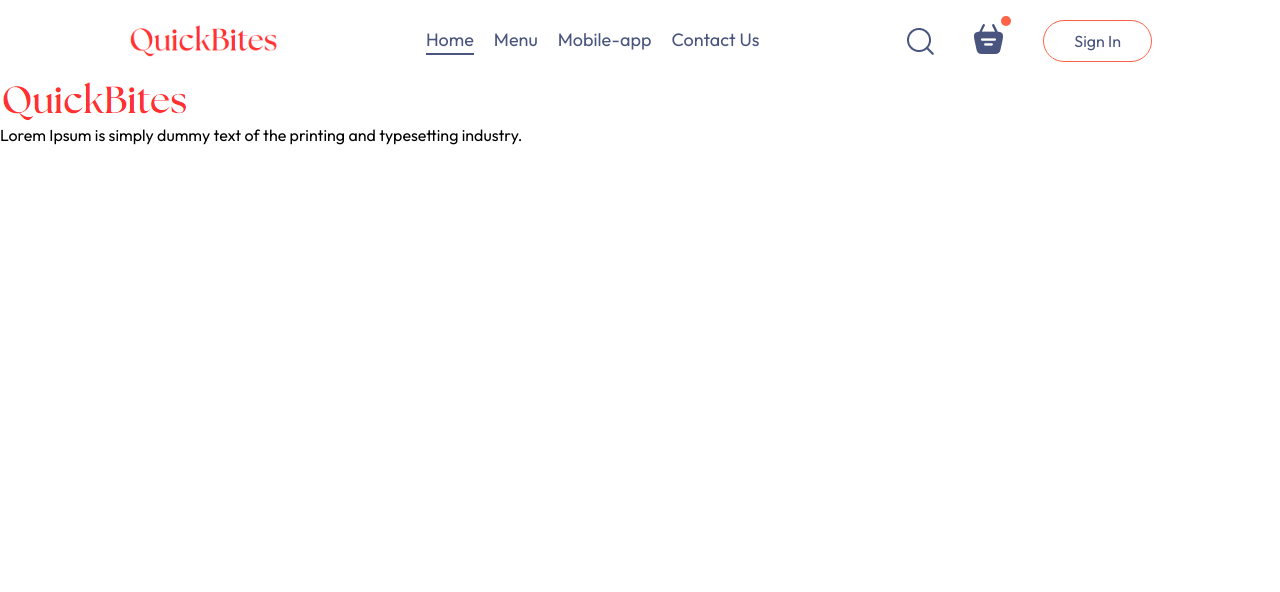
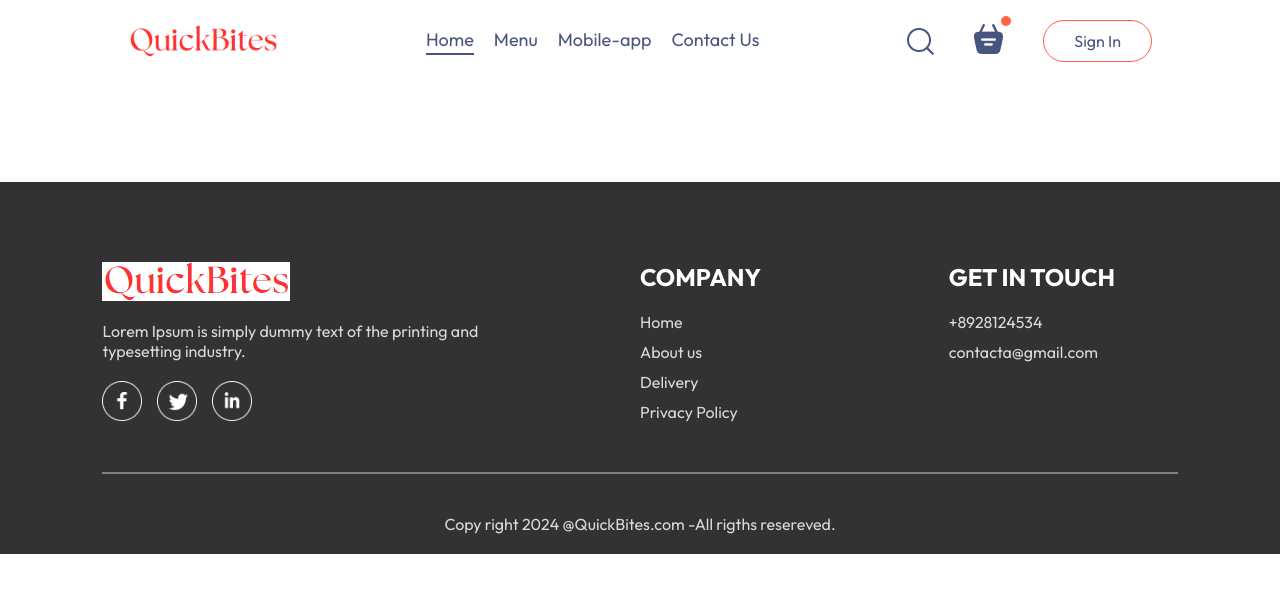
Before and after one commit to Tarun-032/Food-delivery-ecom, a React (Vite) app in the folder Frontend/: page /PlaceOrder in a window 1280 px wide. Shown: the top 592 px of the page. Built offline with nearby package versions, Linux system fonts and the light colour scheme.

Commit message:
1:59:10 tak

```diff
--- a/Frontend/src/Components/Footer/Footer.css
+++ b/Frontend/src/Components/Footer/Footer.css
@@ -0,0 +1,50 @@
+.footer{
+    color: #d9d9d9;
+    background-color: #323232;
+    display: flex;
+    flex-direction: column;
+    align-items: center;
+    gap: 20px;
+    padding: 20px 8vw;
+    padding-top: 80px;
+    margin-top: 100px;
+}
+
+.footer-content{
+    width: 100%;
+    display: grid;
+    grid-template-columns: 2fr 1fr 1fr;
+    gap: 80px;
+}
+
+.footer-content-left , .footer-content-right , .footer-content-center {
+    display: flex;
+    flex-direction: column;
+    align-items: start;
+    gap: 20px;
+}
+
+.footer-content-left  li, .footer-content-right li , .footer-content-center li {
+    list-style: none;
+    margin-bottom: 10px;
+    cursor: pointer;
+
+}
+
+.footer-content-left  h2 , .footer-content-right h2 , .footer-content-center h2 {
+    color: white;
+
+}
+
+.footer-social-icons img{
+    width: 40px;
+    margin-right: 15px;
+}
+
+.footer hr{
+    width: 100%;
+    height: 2px;
+    margin: 20px 0;
+    background-color: grey;
+    border: none;
+}
--- a/Frontend/src/Components/Footer/Footer.jsx
+++ b/Frontend/src/Components/Footer/Footer.jsx
@@ -16,12 +16,29 @@
                 </div>
             </div>
             <div className="footer-content-center">
+            <h2>COMPANY</h2>
+              <ul>
+                <li>Home</li>
+                <li>About us</li>
+                <li>Delivery</li>
+                <li>Privacy Policy</li>
+              </ul>
+
+
 
             </div>
             <div className="footer-content-right">
+            <h2>GET IN TOUCH</h2>
+              <ul>
+                <li>+8928124534</li>
+                <li>contacta@gmail.com</li>
+              </ul>
+
 
             </div>
        </div>
+       <hr />
+      <p className="footer-copyright">Copy right 2024 @QuickBites.com -All rigths resereved.</p>
     </div>
   )
 }
--- a/Frontend/src/pages/Home/Home.jsx
+++ b/Frontend/src/pages/Home/Home.jsx
@@ -13,6 +13,7 @@
       <Header/>
       <ExploreMenu category={category} setCategory={setCategory}/>
       <FoodDisplay category={category}/>
+
     </div>
   )
 }
```
